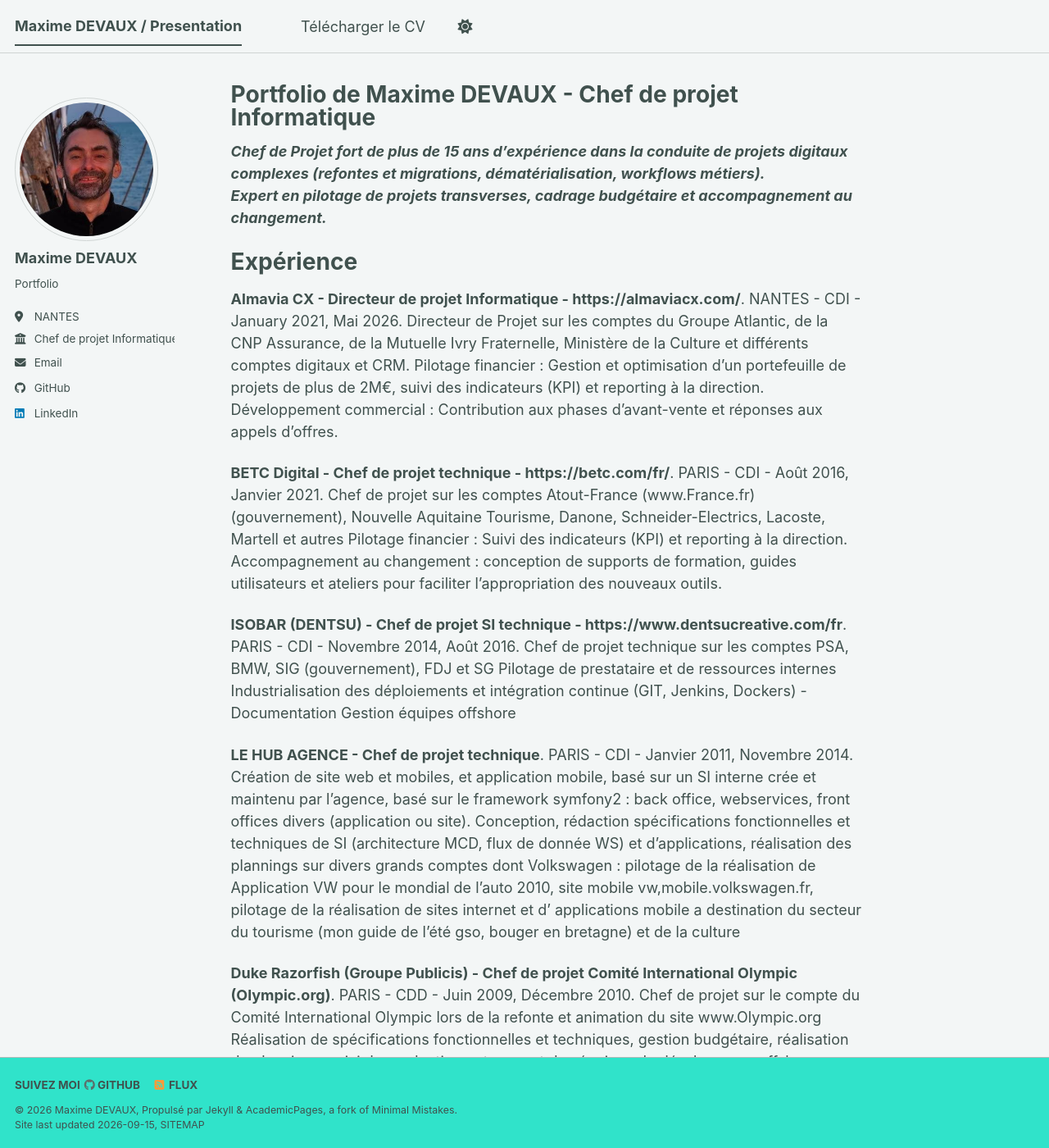
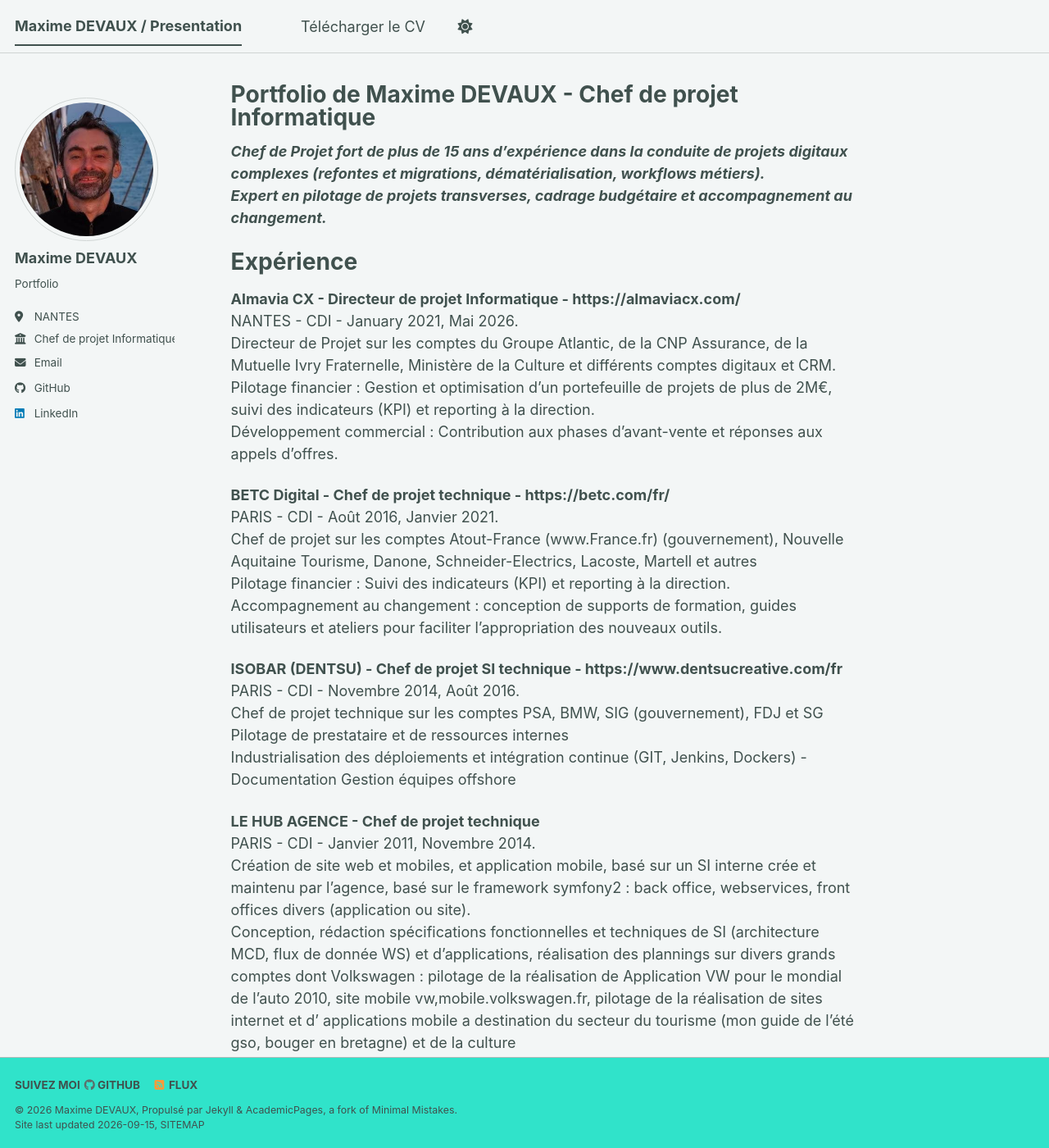
Before and after one commit to maximedevaux/maximedevaux.github.io, a Jekyll site: the page built from _pages/about.md, in a window 1280 px wide and 1400 px high. Shown: the whole window at 82% size. Built offline with Jekyll 4.4.1, drawn with Linux system fonts in a browser that asks for light colours; a style sheet for code colours, icons or effects is not loaded; some of the changed text lies outside the part shown.

Commit message:
Update about.md

```diff
--- a/_pages/about.md
+++ b/_pages/about.md
@@ -16,41 +16,41 @@
 Expérience
 ======
 
-**Almavia CX - Directeur de projet Informatique - https://almaviacx.com/**.
-NANTES - CDI - January 2021, Mai 2026.
+**Almavia CX - Directeur de projet Informatique - https://almaviacx.com/** <br>
+NANTES - CDI - January 2021, Mai 2026. <br>
 Directeur de Projet sur les comptes du Groupe Atlantic, de la CNP Assurance, de la Mutuelle Ivry Fraternelle, Ministère de la
-Culture et différents comptes digitaux et CRM.
+Culture et différents comptes digitaux et CRM. <br>
 Pilotage financier : Gestion et optimisation d'un portefeuille de projets de plus de 2M€, suivi des indicateurs (KPI) et
-reporting à la direction.
+reporting à la direction. <br>
 Développement commercial : Contribution aux phases d'avant-vente et réponses aux appels d'offres.
 
-**BETC Digital - Chef de projet technique - https://betc.com/fr/**.
-PARIS - CDI - Août 2016, Janvier 2021.
+**BETC Digital - Chef de projet technique - https://betc.com/fr/** <br>
+PARIS - CDI - Août 2016, Janvier 2021.  <br>
 Chef de projet sur les comptes Atout-France (www.France.fr) (gouvernement), Nouvelle Aquitaine Tourisme, Danone,
-Schneider-Electrics, Lacoste, Martell et autres
-Pilotage financier : Suivi des indicateurs (KPI) et reporting à la direction.
+Schneider-Electrics, Lacoste, Martell et autres <br>
+Pilotage financier : Suivi des indicateurs (KPI) et reporting à la direction. <br>
 Accompagnement au changement : conception de supports de formation, guides utilisateurs et ateliers pour faciliter
 l'appropriation des nouveaux outils.
 
-**ISOBAR (DENTSU) - Chef de projet SI technique - https://www.dentsucreative.com/fr**.
-PARIS - CDI - Novembre 2014, Août 2016.
-Chef de projet technique sur les comptes PSA, BMW, SIG (gouvernement), FDJ et SG
-Pilotage de prestataire et de ressources internes
+**ISOBAR (DENTSU) - Chef de projet SI technique - https://www.dentsucreative.com/fr** <br>
+PARIS - CDI - Novembre 2014, Août 2016.  <br>
+Chef de projet technique sur les comptes PSA, BMW, SIG (gouvernement), FDJ et SG <br>
+Pilotage de prestataire et de ressources internes <br>
 Industrialisation des déploiements et intégration continue (GIT, Jenkins, Dockers) - Documentation
 Gestion équipes offshore
 
-**LE HUB AGENCE - Chef de projet technique**.
-PARIS - CDI - Janvier 2011, Novembre 2014.
+**LE HUB AGENCE - Chef de projet technique** <br>
+PARIS - CDI - Janvier 2011, Novembre 2014.  <br>
 Création de site web et mobiles, et application mobile, basé sur un SI interne crée et maintenu par l’agence, basé sur le framework
-symfony2 : back office, webservices, front offices divers (application ou site).
+symfony2 : back office, webservices, front offices divers (application ou site). <br>
 Conception, rédaction spécifications fonctionnelles et techniques de SI (architecture MCD, flux de donnée WS) et d’applications,
 réalisation des plannings sur divers grands comptes dont Volkswagen : pilotage de la réalisation de Application VW pour le mondial
 de l’auto 2010, site mobile vw,mobile.volkswagen.fr, pilotage de la réalisation de sites internet et d’ applications mobile a destination
 du secteur du tourisme (mon guide de l’été gso, bouger en bretagne) et de la culture
 
-**Duke Razorfish (Groupe Publicis) - Chef de projet Comité International Olympic (Olympic.org)**.
-PARIS - CDD - Juin 2009, Décembre 2010.
-Chef de projet sur le compte du Comité International Olympic lors de la refonte et animation du site www.Olympic.org
+**Duke Razorfish (Groupe Publicis) - Chef de projet Comité International Olympic (Olympic.org)** <br>
+PARIS - CDD - Juin 2009, Décembre 2010.  <br>
+Chef de projet sur le compte du Comité International Olympic lors de la refonte et animation du site www.Olympic.org <br>
 Réalisation de spécifications fonctionnelles et techniques, gestion budgétaire, réalisation de plannings, suivi de production
 notamment des équipes de développeurs offshore, recette des fonctionnalités.
 
@@ -58,50 +58,50 @@
 Compétences
 ======
 
-**GOUVERNANCE & PILOTAGE :**.
-Élaboration de spécifications, suivi budgétaire, KPIs et tableaux de bord.
-Cadrage, Planning, suivi de production, Estimations de charges.
+**GOUVERNANCE & PILOTAGE :** <br>
+Élaboration de spécifications, suivi budgétaire, KPIs et tableaux de bord.   <br>
+Cadrage, Planning, suivi de production, Estimations de charges.  <br>
 Outils statistiques & analytics, Conseil en stratégie et marketing digital.
 
-**CERTIFICATIONS :**.
-Google Gemini AI, Anthropic AI & Salesforce AI.
-Product Owner & Scrum Master (https://www.scrumalliance.org/).
+**CERTIFICATIONS :** <br>
+Google Gemini AI, Anthropic AI & Salesforce AI.  <br>
+Product Owner & Scrum Master (https://www.scrumalliance.org/).  <br>
 Google Partners - Google Analytics IQ.
 
-**CONSEILS IA :**.
-LLM & IA Gen : Google Gemini, Anthropic Claude, Microsoft Copilot, Mistral, RAG.
-Automatisation et workflows agentiques : n8n, make, Google Antigravity.
+**CONSEILS IA :** <br>
+LLM & IA Gen : Google Gemini, Anthropic Claude, Microsoft Copilot, Mistral, RAG.  <br>
+Automatisation et workflows agentiques : n8n, make, Google Antigravity.  <br>
 Concept : MCP, Base de données vectorielles.
 
-**EXPERTISES TECHNIQUES :**.
+**EXPERTISES TECHNIQUES :** <br>
 Réalisation de spécifications techniques de systèmes d’ informations, suivi des équipes de développements, test / recette
-déploiements.
-Développement et code review.
-Conseils IA : IA Generative et workflow agentiques.
-DXP / CMS : Drupal, Ibexa, Wordpress, Magento, ContentFull.
-Python, JS et Node JS, PHP, HTML/CSS, bash/shell, JAVA, C#, SQL.
-Suite ATLASSIAN : JIRA, Confluence.
+déploiements.  <br>
+Développement et code review.  <br>
+Conseils IA : IA Generative et workflow agentiques.  <br>
+DXP / CMS : Drupal, Ibexa, Wordpress, Magento, ContentFull.  <br>
+Python, JS et Node JS, PHP, HTML/CSS, bash/shell, JAVA, C#, SQL.  <br>
+Suite ATLASSIAN : JIRA, Confluence.  <br>
 Industrialisation, Intégration continue et test automatisés: Git, Jenkins, Dockers, Terraform.
 
-**PROJETS MÉTIERS & USAGES :**.
-Dématérialisation de démarches, Gestion Électronique de Documents (GED), Outils collaboratifs.
+**PROJETS MÉTIERS & USAGES :** <br>
+Dématérialisation de démarches, Gestion Électronique de Documents (GED), Outils collaboratifs.   <br>
 Rédaction de procédures, tutoriels utilisateur, support et résolution d'incidents (ticketing).
 
-**LANGUES**.
-Français : Maternel.
-Anglais : Courant - TOEIC 920.
+**LANGUES** <br>
+Français : Maternel.  <br>
+Anglais : Courant - TOEIC 920.  <br>
 Espagnol, Italien : Scolaire.
 
 Formations
 ======
 
-**HETIC (Hautes études des technologies de l’information et de la communication) - ECTEI - (Bac +5)**.
-Septembre 2007 - Septembre 2010.
-EXPERT EN INGÉNIERIE ET MANAGEMENT DE LA COMMUNICATION NUMÉRIQUE
+**HETIC (Hautes études des technologies de l’information et de la communication) - ECTEI - (Bac +5)** <br>
+Septembre 2007 - Septembre 2010.  <br>
+EXPERT EN INGÉNIERIE ET MANAGEMENT DE LA COMMUNICATION NUMÉRIQUE <br>
 HETIC (www.hetic.net) a pour but de former des experts en ingénierie et management de la communication numérique réellement
 opérationnels et aptes à s'insérer rapidement dans des entreprises majeures à des postes clés. (MASTER - Bac +5)
 
-**DUT Services et Réseaux de Communication - Université Saint-Lô (50)**.
+**DUT Services et Réseaux de Communication - Université Saint-Lô (50)** <br>
 Septembre 2005 - Juin 2007.
 
-**Baccalauréat S - Sciences de l'ingénieur - Paul Cornu à Lisieux (14)**.
+**Baccalauréat S - Sciences de l'ingénieur - Paul Cornu à Lisieux (14)** <br>
```
